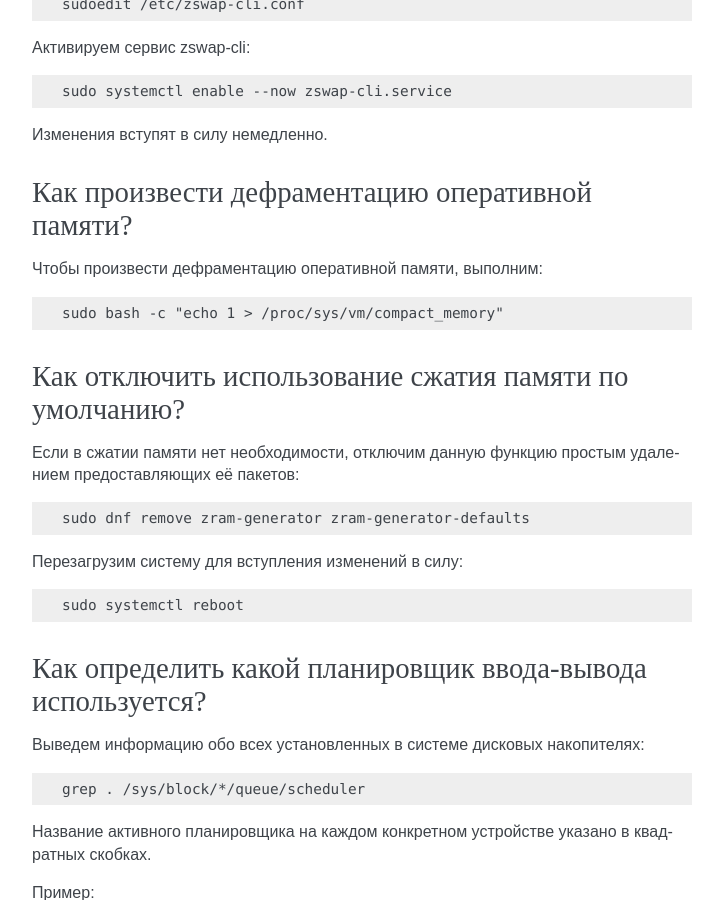
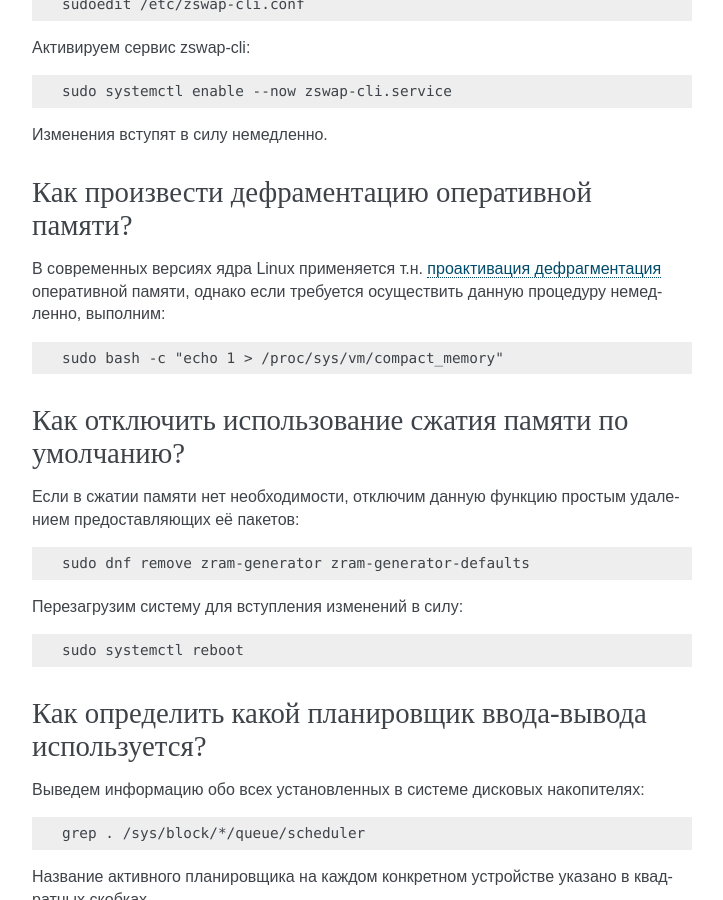
Before and after one commit to RussianFedora/FAQ, a Sphinx documentation site: the page built from source/administration.rst, in a window 1280 px wide and 900 px high, scrolled down 29064 px. Shown: the whole window, without its empty margins (388-1111 px from the left). Built offline with Sphinx 7.4.7, drawn with Linux system fonts in a browser that asks for light colours; comment, search, counter and statistics services are not loaded.

Commit message:
Updated memory-defrag question.
Closes #86.

```diff
--- a/source/administration.rst
+++ b/source/administration.rst
@@ -1634,7 +1634,7 @@ Coredump -- это дамп закрытой памяти процесса, со
 Как произвести дефраментацию оперативной памяти?
 =====================================================
 
-Чтобы произвести дефраментацию оперативной памяти, выполним:
+В современных версиях ядра Linux применяется т.н. `проактивация дефрагментация <https://github.com/torvalds/linux/blob/master/Documentation/admin-guide/sysctl/vm.rst#compaction_proactiveness>`__ оперативной памяти, однако если требуется осуществить данную процедуру немедленно, выполним:
 
 .. code-block:: text
 
```
